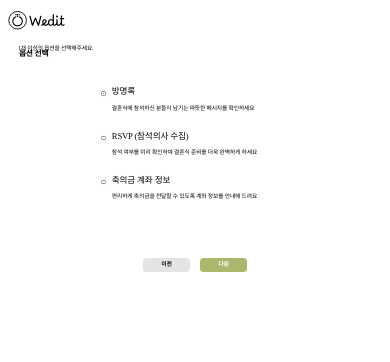
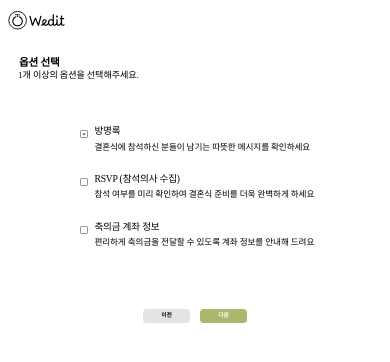
Before and after one commit to Wedit-project/Client, a React (Vite) app: page /option-selection in a window 390 px wide. Shown: the top 362 px of the page. Built offline with nearby package versions, Linux system fonts and the light colour scheme; no server answers; a web font is replaced by a local one; what recoil-persist would draw is missing.

Commit message:
style : 옵션선택 반응형 수정

```diff
--- a/src/components/editpage/Logo.jsx
+++ b/src/components/editpage/Logo.jsx
@@ -24,9 +24,13 @@ const LogoIcon = styled(Logo)`
 	height: 4.2rem;
 	margin-right: 0.9rem;
 
+	@media (min-width: 768px) and (max-width: 1024px) {
+		width: 6rem;
+		height: 6.5rem;
+	}
 	@media (min-width: 480px) and (max-width: 768px) {
-		width: 6.5rem;
-		height: 6.2rem;
+		width: 7.4rem;
+		height: 6.8rem;
 	}
 	@media (max-width: 480px) {
 		width: 8rem;
@@ -38,8 +42,11 @@ const WeditIcon = styled(Wedit)`
 	width: 8.7rem;
 	font-size: 3.2rem;
 
+	@media (min-width: 768px) and (max-width: 1024px) {
+		width: 13rem;
+	}
 	@media (min-width: 480px) and (max-width: 768px) {
-		width: 11rem;
+		width: 15rem;
 	}
 	@media (max-width: 480px) {
 		width: 15rem;
--- a/src/components/editpage/NavButton.jsx
+++ b/src/components/editpage/NavButton.jsx
@@ -24,13 +24,15 @@ const ButtonBox = styled.div`
 	gap: 4rem;
 
 	@media (min-width: 768px) and (max-width: 1024px) {
+		width: 47rem;
 		margin-top: 8rem;
 	}
 	@media (min-width: 480px) and (max-width: 768px) {
+		width: 47rem;
 		margin-top: 8rem;
 	}
 	@media (max-width: 480px) {
-		margin-top: 10rem;
+		margin-top: 12rem;
 	}
 `;
 
@@ -47,6 +49,15 @@ const PrevButton = styled.button`
 	font-weight: ${theme.font.semibold.fontWeight};
 	line-height: 3.2rem;
 	letter-spacing: -0.0456rem;
+
+	@media (min-width: 768px) and (max-width: 1024px) {
+		width: 24rem;
+		font-size: 3.4rem;
+	}
+	@media (min-width: 480px) and (max-width: 768px) {
+		width: 24rem;
+		font-size: 3.4rem;
+	}
 `;
 
 const NextButton = styled.button`
@@ -63,6 +74,15 @@ const NextButton = styled.button`
 	font-weight: ${theme.font.semibold.fontWeight};
 	line-height: 3.2rem;
 	letter-spacing: -0.0456rem;
+
+	@media (min-width: 768px) and (max-width: 1024px) {
+		width: 24rem;
+		font-size: 3.4rem;
+	}
+	@media (min-width: 480px) and (max-width: 768px) {
+		width: 24rem;
+		font-size: 3.4rem;
+	}
 `;
 
 export default NavButton;
--- a/src/components/editpage/OptSelection.jsx
+++ b/src/components/editpage/OptSelection.jsx
@@ -65,6 +65,19 @@ const Container = styled.div`
 	flex-direction: column;
 	gap: 8.5rem;
 	padding: 12.5rem 5.9rem 12.5rem 6.3rem;
+
+	@media (min-width: 768px) and (max-width: 1024px) {
+		margin-top: 15rem;
+		gap: 17rem;
+	}
+	@media (min-width: 480px) and (max-width: 768px) {
+		margin-top: 15rem;
+		gap: 20rem;
+	}
+	@media (max-width: 480px) {
+		margin-top: 12rem;
+		gap: 10rem;
+	}
 `;
 
 const OptBox = styled.div`
@@ -85,12 +98,35 @@ const Checkbox = styled.input`
 		background-position: 50%;
 		background-repeat: no-repeat;
 	}
+
+	@media (min-width: 768px) and (max-width: 1024px) {
+		width: 4rem;
+		height: 3.6rem;
+	}
+	@media (min-width: 480px) and (max-width: 768px) {
+		width: 4rem;
+		height: 3.6rem;
+	}
+	@media (max-width: 480px) {
+		width: 3.6rem;
+		height: 3.2rem;
+	}
 `;
 
 const ContentBox = styled.div`
 	display: flex;
 	flex-direction: column;
 	width: 76.1rem;
+
+	@media (min-width: 768px) and (max-width: 1024px) {
+		width: 92rem;
+	}
+	@media (min-width: 480px) and (max-width: 768px) {
+		width: 100rem;
+	}
+	@media (max-width: 480px) {
+		width: 92rem;
+	}
 `;
 
 const TitleSpan = styled.span`
@@ -101,6 +137,16 @@ const TitleSpan = styled.span`
 	line-height: 3.2rem;
 	letter-spacing: -0.0684rem;
 	margin-bottom: 3.5rem;
+
+	@media (min-width: 768px) and (max-width: 1024px) {
+		font-size: 4.6rem;
+	}
+	@media (min-width: 480px) and (max-width: 768px) {
+		font-size: 4.8rem;
+	}
+	@media (max-width: 480px) {
+		font-size: 4rem;
+	}
 `;
 
 const DescriptionSpan = styled.span`
@@ -110,6 +156,16 @@ const DescriptionSpan = styled.span`
 	font-weight: ${theme.font.medium.fontWeight};
 	line-height: 3.2rem;
 	letter-spacing: -0.0456rem;
+
+	@media (min-width: 768px) and (max-width: 1024px) {
+		font-size: 3.8rem;
+	}
+	@media (min-width: 480px) and (max-width: 768px) {
+		font-size: 4rem;
+	}
+	@media (max-width: 480px) {
+		font-size: 3.6rem;
+	}
 `;
 
 export default OptSelection;
--- a/src/pages/OptionSelectionPage.jsx
+++ b/src/pages/OptionSelectionPage.jsx
@@ -121,6 +121,19 @@ const TitleSpan = styled.span`
 	font-family: Pretendard;
 	font-weight: ${theme.font.bold.fontWeight};
 	letter-spacing: -0.0608rem;
+
+	@media (min-width: 768px) and (max-width: 1024px) {
+		margin-top: 8rem;
+		font-size: 4.6rem;
+	}
+	@media (min-width: 480px) and (max-width: 768px) {
+		margin-top: 8rem;
+		font-size: 4.6rem;
+	}
+	@media (max-width: 480px) {
+		margin-top: 8rem;
+		font-size: 4.4rem;
+	}
 `;
 
 const DescriptionSpan = styled.span`
@@ -138,6 +151,18 @@ const DescriptionSpan = styled.span`
 
 	@media screen and (min-width: 393px) and (max-width: 412px) {
 		top: 25rem;
+	}
+	@media (min-width: 768px) and (max-width: 1024px) {
+		top: 26rem;
+		font-size: 3.8rem;
+	}
+	@media (min-width: 480px) and (max-width: 768px) {
+		top: 28rem;
+		font-size: 4rem;
+	}
+	@media (max-width: 480px) {
+		top: 30rem;
+		font-size: 3.8rem;
 	}
 `;
 
```
